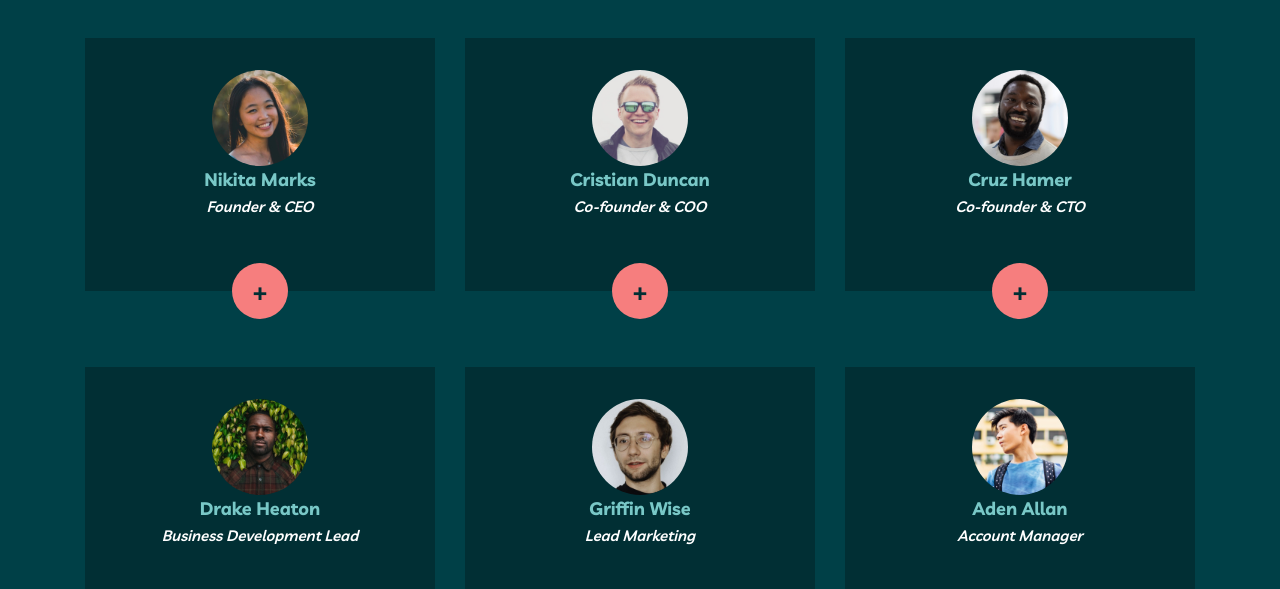
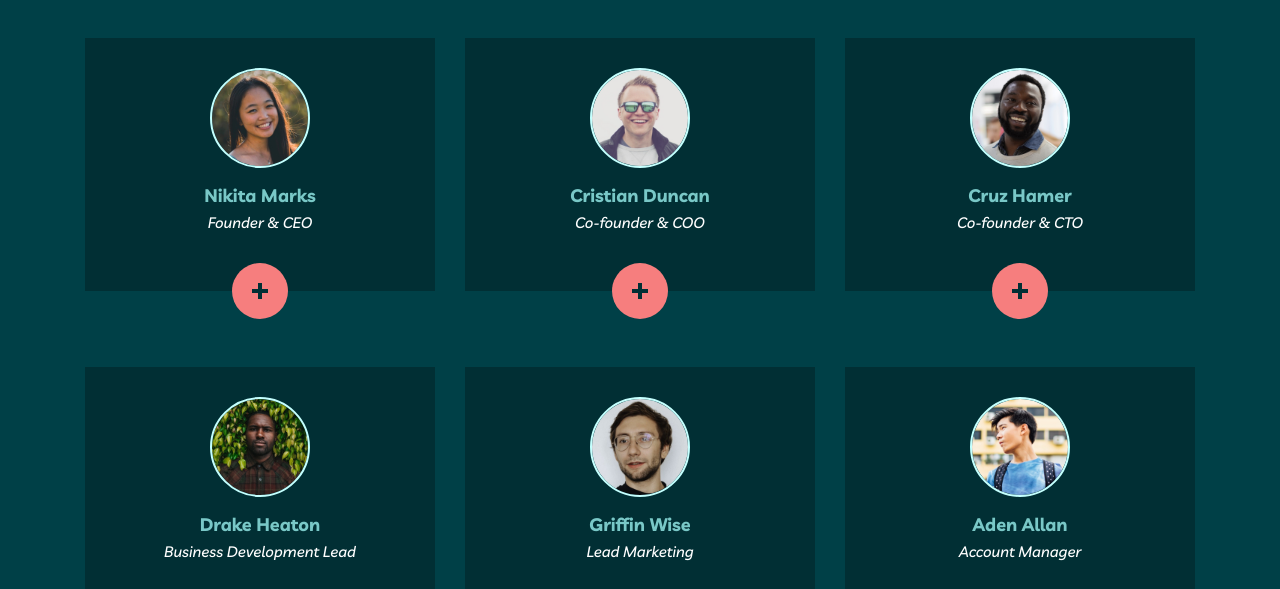
Before and after one commit to Spr1ntLab/spr1ntlab-website, a plain HTML site: page about.html in a window 1280 px wide. Shown: the part 731-1320 px from the top of the page. Drawn offline with Linux system fonts and the light colour scheme.

Commit message:
D06.1-D06.2: fix directors layout and front card styling

```diff
--- a/about.html
+++ b/about.html
@@ -8,7 +8,10 @@
     <!-- Fonts loaded on every page; do not add another @import. -->
     <link rel="preconnect" href="https://fonts.googleapis.com" />
     <link rel="preconnect" href="https://fonts.gstatic.com" crossorigin />
-    <link href="https://fonts.googleapis.com/css2?family=Livvic:wght@600;700&display=swap" rel="stylesheet" />
+    <link
+      href="https://fonts.googleapis.com/css2?family=Livvic:ital,wght@0,600;0,700;1,500&display=swap"
+      rel="stylesheet"
+    />
     <!-- CSS order is important: reset, shared base, shared components, page-specific. -->
     <link rel="stylesheet" href="css/normalize.css" />
     <link rel="stylesheet" href="css/general.css" />
@@ -66,10 +69,27 @@
             </p>
           </div>
           <!-- D05: Figma accent/decorations belong here or to scoped section CSS. -->
-          <svg class="about-intro__background-svg" xmlns="http://www.w3.org/2000/svg" width="100" height="200" viewBox="0 0 100 200" fill="none">
-            <rect width="100" height="100" fill="#2C6269"/>
-            <path d="M100 200C155.228 200 200 155.228 200 100C200 44.7715 155.228 0 100 0C44.7715 0 0 44.7715 0 100C0 155.228 44.7715 200 100 200ZM100 133C118.225 133 133 118.225 133 100C133 81.7746 118.225 67 100 67C81.7746 67 67 81.7746 67 100C67 118.225 81.7746 133 100 133Z" fill-rule="evenodd" clip-rule="evenodd" fill="#F67E7E"/>
-            <path d="M100 0H0V4H100V0ZM100 8H0V12H100V8ZM0 16H100V20H0V16ZM100 24H0V28H100V24ZM0 32H100V36H0V32ZM100 40H0V44H100V40Z" fill-rule="evenodd" clip-rule="evenodd" fill="#79C8C7"/>
+          <svg
+            class="about-intro__background-svg"
+            xmlns="http://www.w3.org/2000/svg"
+            width="100"
+            height="200"
+            viewBox="0 0 100 200"
+            fill="none"
+          >
+            <rect width="100" height="100" fill="#2C6269" />
+            <path
+              d="M100 200C155.228 200 200 155.228 200 100C200 44.7715 155.228 0 100 0C44.7715 0 0 44.7715 0 100C0 155.228 44.7715 200 100 200ZM100 133C118.225 133 133 118.225 133 100C133 81.7746 118.225 67 100 67C81.7746 67 67 81.7746 67 100C67 118.225 81.7746 133 100 133Z"
+              fill-rule="evenodd"
+              clip-rule="evenodd"
+              fill="#F67E7E"
+            />
+            <path
+              d="M100 0H0V4H100V0ZM100 8H0V12H100V8ZM0 16H100V20H0V16ZM100 24H0V28H100V24ZM0 32H100V36H0V32ZM100 40H0V44H100V40Z"
+              fill-rule="evenodd"
+              clip-rule="evenodd"
+              fill="#79C8C7"
+            />
           </svg>
         </div>
       </section>
@@ -83,7 +103,7 @@
             <li class="about-directors__item">
               <article class="director-card">
                 <div class="director-card__front">
-                  <img class="director-card__picture" src="./img/directors/nikita-marks.png" alt="">
+                  <img class="director-card__picture" src="./img/directors/nikita-marks.png" alt="Nikita Marks" />
                   <h3 class="director-card__name">Nikita Marks</h3>
                   <p class="director-card__role">Founder &amp; CEO</p>
                 </div>
@@ -101,13 +121,13 @@
                 aria-controls="director-details-nikita-marks"
                 aria-label="Show more about Nikita Marks"
               >
-                +
+
               </button>
             </li>
             <li class="about-directors__item">
               <article class="director-card">
                 <div class="director-card__front">
-                  <img class="director-card__picture" src="./img/directors/cristian-duncan.png" alt="">
+                  <img class="director-card__picture" src="./img/directors/cristian-duncan.png" alt="Cristian Duncan" />
                   <h3 class="director-card__name">Cristian Duncan</h3>
                   <p class="director-card__role">Co-founder &amp; COO</p>
                 </div>
@@ -125,13 +145,13 @@
                 aria-controls="director-details-nikita-marks"
                 aria-label="Show more about Nikita Marks"
               >
-                +
+
               </button>
             </li>
             <li class="about-directors__item">
               <article class="director-card">
                 <div class="director-card__front">
-                  <img class="director-card__picture" src="./img/directors/cruz-hamer.png" alt="">
+                  <img class="director-card__picture" src="./img/directors/cruz-hamer.png" alt="Cruz Hamer" />
                   <h3 class="director-card__name">Cruz Hamer</h3>
                   <p class="director-card__role">Co-founder &amp; CTO</p>
                 </div>
@@ -150,13 +170,13 @@
                 aria-controls="director-details-nikita-marks"
                 aria-label="Show more about Nikita Marks"
               >
-                +
+
               </button>
             </li>
             <li class="about-directors__item">
               <article class="director-card">
                 <div class="director-card__front">
-                  <img class="director-card__picture" src="./img/directors/drake-heatan.png" alt="">
+                  <img class="director-card__picture" src="./img/directors/drake-heatan.png" alt="Drake Heaton" />
                   <h3 class="director-card__name">Drake Heaton</h3>
                   <p class="director-card__role">Business Development Lead</p>
                 </div>
@@ -174,13 +194,13 @@
                 aria-controls="director-details-nikita-marks"
                 aria-label="Show more about Nikita Marks"
               >
-                +
+
               </button>
             </li>
             <li class="about-directors__item">
               <article class="director-card">
                 <div class="director-card__front">
-                  <img class="director-card__picture" src="./img/directors/griffin-wise.png" alt="">
+                  <img class="director-card__picture" src="./img/directors/griffin-wise.png" alt="Griffin Wise" />
                   <h3 class="director-card__name">Griffin Wise</h3>
                   <p class="director-card__role">Lead Marketing</p>
                 </div>
@@ -198,13 +218,13 @@
                 aria-controls="director-details-nikita-marks"
                 aria-label="Show more about Nikita Marks"
               >
-                +
+
               </button>
             </li>
             <li class="about-directors__item">
               <article class="director-card">
                 <div class="director-card__front">
-                  <img class="director-card__picture" src="./img/directors/aden-allan.png" alt="">
+                  <img class="director-card__picture" src="./img/directors/aden-allan.png" alt="Aden Allan" />
                   <h3 class="director-card__name">Aden Allan</h3>
                   <p class="director-card__role">Account Manager</p>
                 </div>
@@ -222,7 +242,7 @@
                 aria-controls="director-details-nikita-marks"
                 aria-label="Show more about Nikita Marks"
               >
-                +
+
               </button>
             </li>
           </ul>
@@ -236,14 +256,14 @@
           <h2 class="about-clients__title" id="clients-title">Some of our clients</h2>
           <!-- D05: replace text with original Figma logo <img> tags; do not invent logos. -->
           <div class="about-clients__logos-container">
-            <img src="./img/clients/the-verge.svg" alt="">
-            <img src="./img/clients/TheJakartaPost.svg" alt="">
-            <img src="./img/clients/The-guardian.svg" alt="">
-            <img src="./img/clients/techradar.svg" alt="">
-            <img src="./img/clients/gadgets-now.svg" alt="">
+            <img src="./img/clients/the-verge.svg" alt="" />
+            <img src="./img/clients/TheJakartaPost.svg" alt="" />
+            <img src="./img/clients/The-guardian.svg" alt="" />
+            <img src="./img/clients/techradar.svg" alt="" />
+            <img src="./img/clients/gadgets-now.svg" alt="" />
           </div>
         </div>
-        <img class="about-clients__decoration" src="./img/decorative/about-clients-decoration.svg" alt="">
+        <img class="about-clients__decoration" src="./img/decorative/about-clients-decoration.svg" alt="" />
       </section>
       <!-- END D05 / T05 / M05: ABOUT CLIENTS -->
     </main>
--- a/css/about.css
+++ b/css/about.css
@@ -48,36 +48,37 @@
 .about-directors {
   display: flex;
   justify-content: center;
-  background: #004047;
+  background-color: var(--color-deep-jungle-green);
 }
+
 .about-directors-container {
   display: flex;
   flex-direction: column;
-  width: 1110px;
-  margin: 140px 0;
+  width: min(
+    calc(100% - 2 * var(--page-gutter)),
+    var(--container-max)
+  );
+  margin: 8.75rem 0 10.5rem;
 }
 
 .about-directors__title {
   text-align: center;
-  font-family: Livvic;
-  font-size: 48px;
-  font-style: normal;
+  font-size: 3rem;
   font-weight: 700;
-  line-height: 48px;
-  margin: 0 0 64px 0;
+  line-height: 3rem;
+  margin-bottom: 4rem;
 }
 
 .about-directors__grid {
-  display: flex;
-  flex-wrap: wrap;
-  column-gap: 30px;
-  row-gap: 76px;
+  display: grid;
+  grid-template-columns: repeat(3, minmax(0, 1fr));
+  column-gap: 1.875rem;
+  row-gap: 4.75rem;
 }
 
 .about-directors__item {
-  width: 350px;
-  height: 253px;
-  background: #012F34;
+  height: 15.8125rem;
+  background-color: var(--color-sacramento-green);
   display: flex;
   align-items: flex-start;
   justify-content: center;
@@ -86,7 +87,9 @@
 }
 
 .director-card {
-  margin: 32px 0;
+  margin: 2rem 0;
+  width: 100%;
+  padding-inline: 1.5rem;
 }
 
 .director-card__front {
@@ -96,41 +99,60 @@
 }
 
 .director-card__picture {
-  width: 96px;
-  height: 96px;
-  border-radius: 48px;
+  width: 6rem;
+  height: 6rem;
+  border-radius: 50%;
+  object-fit: cover;
+  outline: 0.125rem solid #c4fffe;
+   margin-bottom: 1rem;
 }
 
 .director-card__name {
-  color: #79C8C7;
+  color: var(--color-rapture-blue);
   text-align: center;
-  font-family: Livvic;
-  font-size: 18px;
-  font-style: normal;
+  font-size: 1.125rem;
   font-weight: 700;
-  line-height: 28px; /* 155.556% */
+  line-height: 1.75rem;
 }
 
 .director-card__role {
-  color: #FFF;
+  color: var(--color-white);
   text-align: center;
-  font-family: Livvic;
-  font-size: 15px;
+  font-size: 0.9375rem;
   font-style: italic;
   font-weight: 500;
-  line-height: 25px; /* 166.667% */
+  line-height: 1.5625rem;
 }
 
 .director-card__toggle {
   position: absolute;
-  bottom: -28px;
-  width: 56px;
-  height: 56px;
-  border-radius: 28px;
-  background-color: #F67E7E;
-  color: #012F34;
-  font-size: 25px;
+  bottom: -1.75rem;
+  width: 3.5rem;
+  height: 3.5rem;
+  border-radius: 50%;
+  background-color: var(--color-light-coral);
+  color: var(--color-sacramento-green);
   border: none;
+  cursor: pointer;
+  display: grid;
+  place-items: center;
+}
+
+.director-card__toggle::before,
+.director-card__toggle::after {
+  content: "";
+  position: absolute;
+  background-color: currentColor;
+}
+
+.director-card__toggle::before {
+  width: 1rem;
+  height: 0.25rem;
+}
+
+.director-card__toggle::after {
+  width: 0.25rem;
+  height: 1rem;
 }
 /* ===== END D06 — DIRECTORS ===== */
 
```
